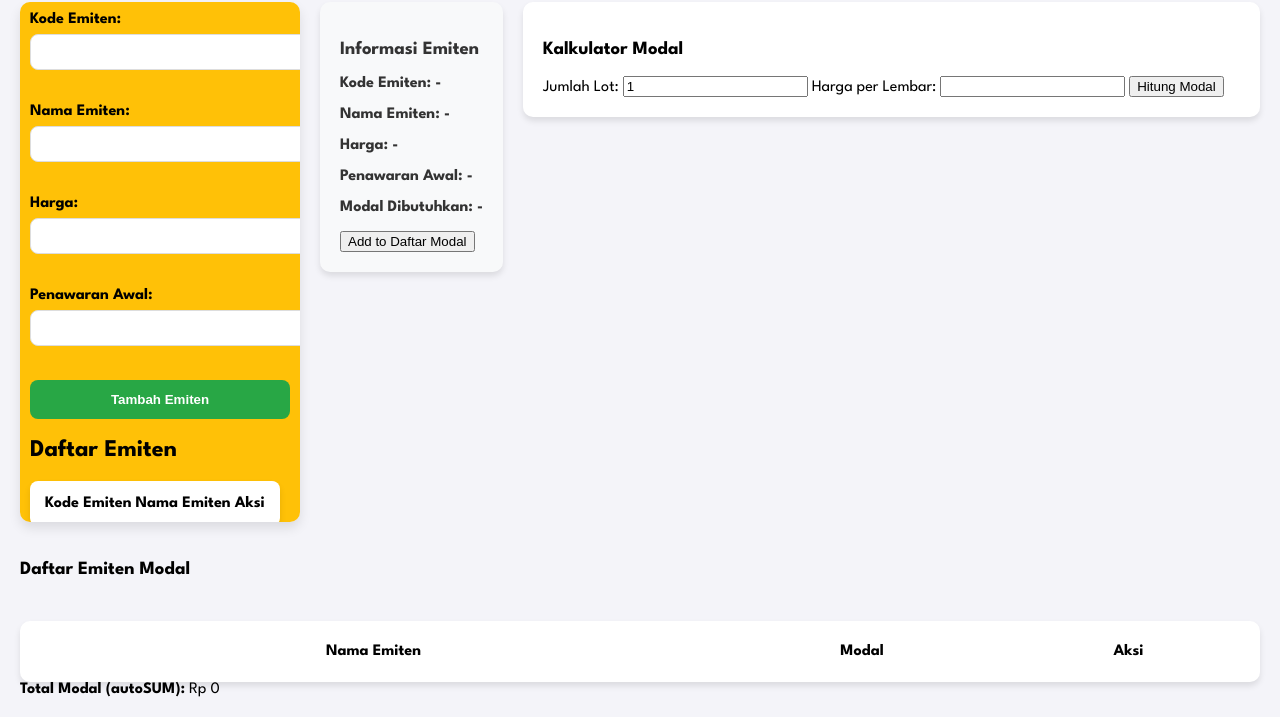
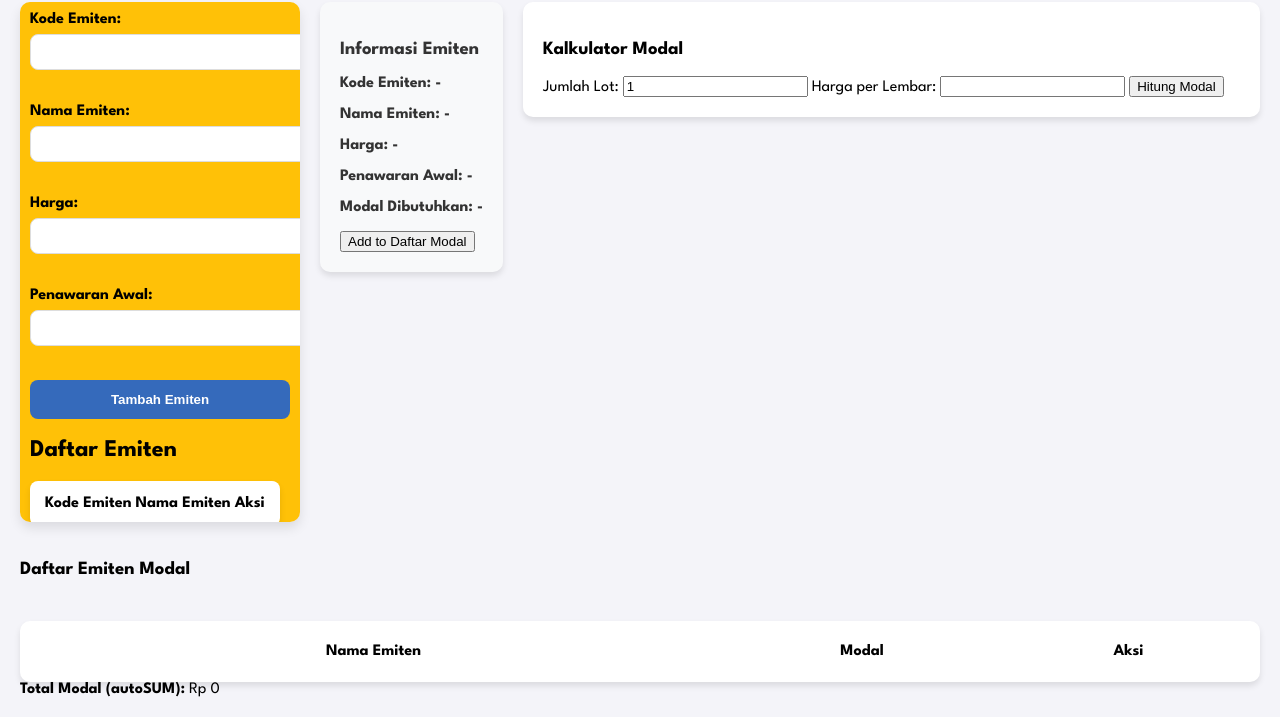
Before and after one commit to jefry24d/e-IPO, a plain HTML site: page index.html in a window 1280 px wide. Shown: the part 90-807 px from the top of the page. Drawn offline with Linux system fonts and the light colour scheme; no server answers.

Commit message:
Update styles.css

```diff
--- a/styles.css
+++ b/styles.css
@@ -57,7 +57,7 @@ body {
 
 #form-emiten button {
     padding: 12px 20px;
-    background-color: #28a745;
+    background-color: #356abb;
     color: white;
     font-weight: bold;
     border: none;
@@ -67,7 +67,7 @@ body {
 }
 
 #form-emiten button:hover {
-    background-color: #218838;
+    background-color: #212b88;
 }
 
 /* Tabel daftar emiten */
```
